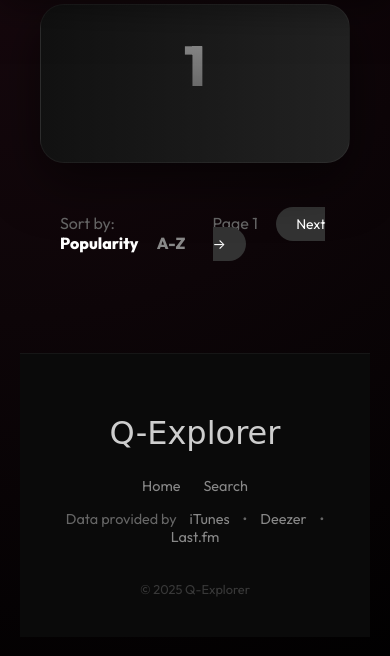
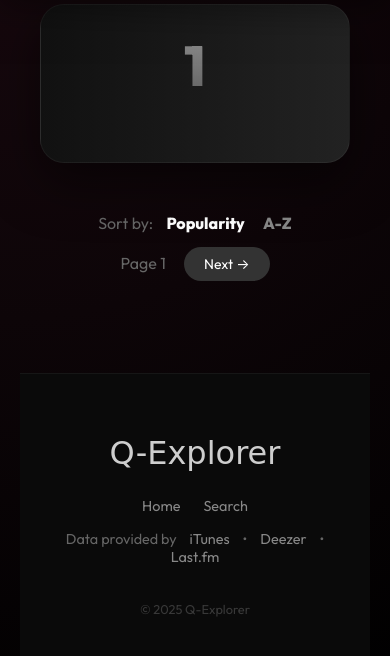
Before and after one commit to ilsgeorg-byte/q-explorer, a Flask app: page /tag/1 in a window 390 px wide. Shown: the part 146-802 px from the top of the page. Run offline with Flask 3, Linux system fonts and the light colour scheme; data that the repository does not hold is empty; some web fonts are replaced.

Commit message:
Tag Button changed

```diff
--- a/static/style.css
+++ b/static/style.css
@@ -1579,3 +1579,20 @@ button:hover {
     justify-content: center;
     z-index: 9999;
 }
+
+/* TAG DETAIL CONTROLS */
+.tag-controls {
+    max-width: 1200px;
+    margin: 40px auto 20px;
+    padding: 0 20px;
+    display: flex;
+    justify-content: space-between;
+    align-items: center;
+}
+
+@media (max-width: 768px) {
+    .tag-controls {
+        flex-direction: column;
+        gap: 20px;
+    }
+}
--- a/templates/views/tag_detail.html
+++ b/templates/views/tag_detail.html
@@ -6,8 +6,7 @@
 </div>
 
 <!-- Controls Container -->
-<div
-    style="max-width: 1200px; margin: 40px auto 20px; padding: 0 20px; display:flex; justify-content:space-between; align-items:center;">
+<div class="tag-controls">
     <div class="sort-controls">
         <span style="color:#666; margin-right:10px;">Sort by:</span>
         <a href="/tag/{{ tag_name }}?page=1&amp;sort=popularity"
```
